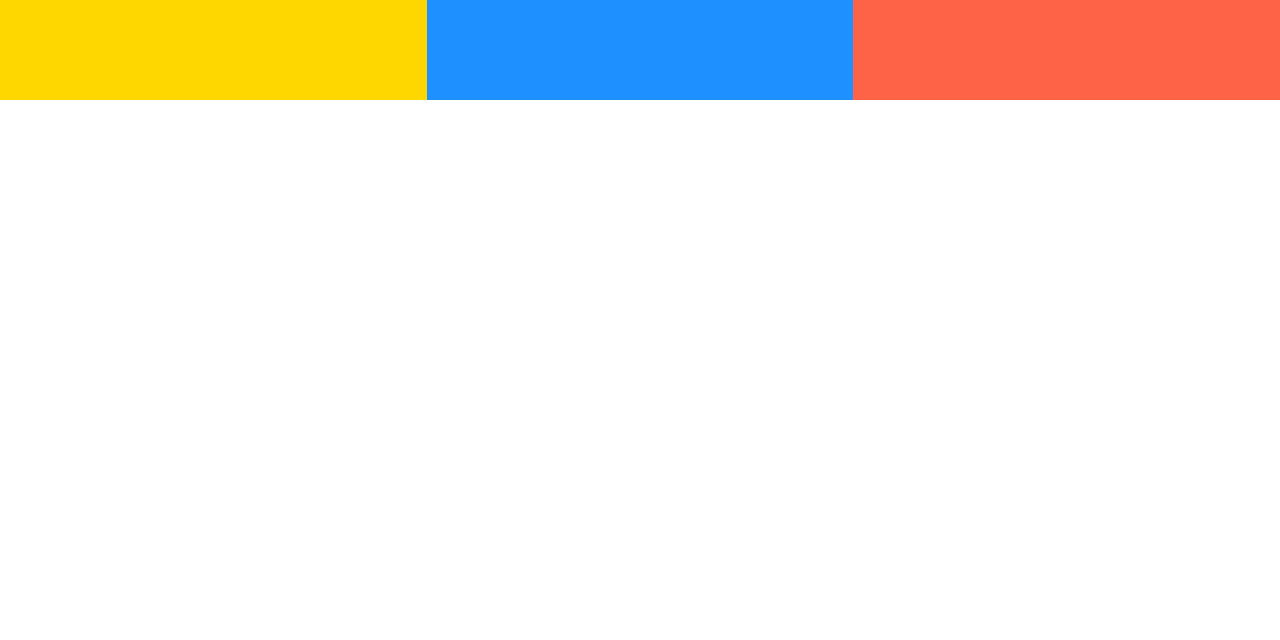
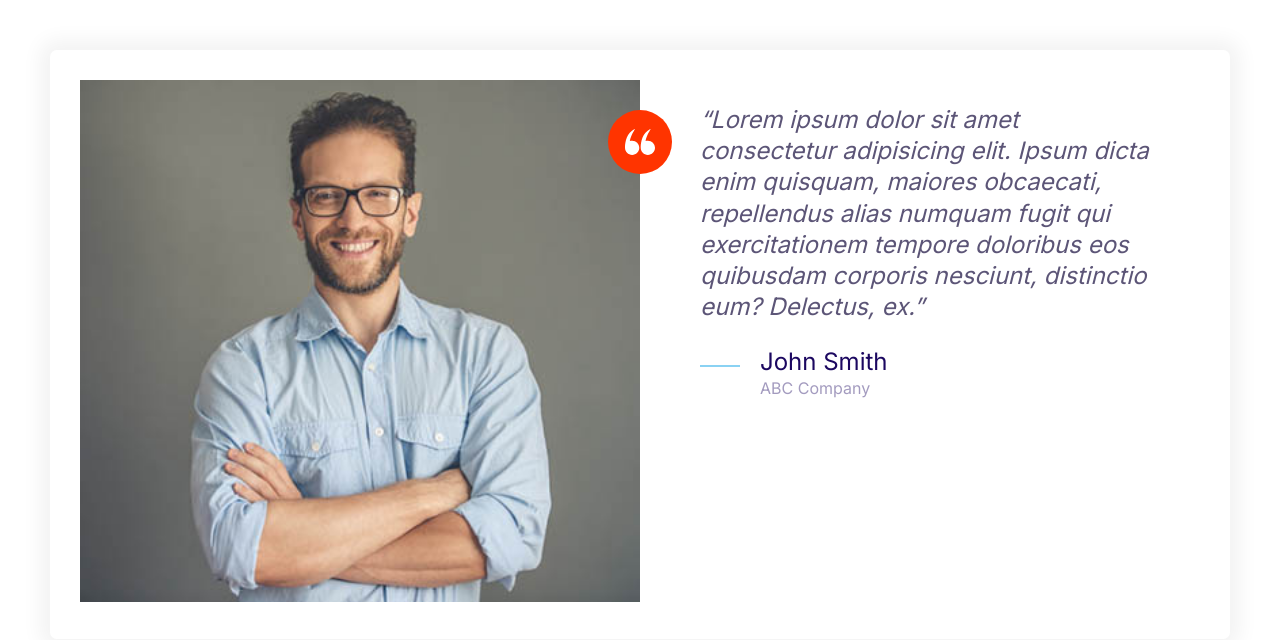
Before and after one commit to son369/moshify, a plain HTML site: page index.html in a window 1280 px wide. Drawn offline with Linux system fonts and the light colour scheme.

Commit message:
create the testimonial component

```diff
--- a/css/styles.css
+++ b/css/styles.css
@@ -164,8 +164,17 @@ a {
   height: 40px;
 }
 
+.icon--small {
+  width: 30px;
+  height: 30px;
+}
+
 .icon--primary {
   fill: var(--color-primary);
+}
+
+.icon--white {
+  fill: #fff;
 }
 
 .icon-container {
@@ -176,6 +185,10 @@ a {
   display: inline-flex;
   justify-content: center;
   align-items: center;
+}
+
+.icon-container--accent {
+  background: var(--color-accent);
 }
 
 /* Buttons */
@@ -443,3 +456,33 @@ a {
     grid-template-columns: repeat(3, 1fr);
   }
 }
+
+/* Testimonial */
+.testimonial {
+  padding: 3rem;
+}
+
+.testimonial__image {
+  position: relative;
+}
+
+.testimonial__image > img {
+  width: 100%;
+}
+
+.testimonial__image > .icon-container {
+  position: absolute;
+  top: 3rem;
+  right: -32px;
+}
+
+@media screen and (min-width: 768px) {
+  .testimonial .quote,
+  .testimonial .quote__author {
+    font-size: 2.4rem;
+  }
+
+  .testimonial .quote {
+    margin-left: 6rem;
+  }
+}
--- a/index.html
+++ b/index.html
@@ -15,11 +15,39 @@
     <link rel="stylesheet" href="css/styles.css">
 </head>
 
-<body>
-    <div class="grid grid--1x3">
-        <div style="height: 100px; background: gold;"></div>
-        <div style="height: 100px; background: dodgerblue;"></div>
-        <div style="height: 100px; background: tomato;"></div>
+<body style="padding: 5rem;">
+    <div class="card testimonial">
+        <div class="grid grid--1x2">
+            <div class="testimonial__image">
+                <img src="/images/testimonial.jpg" alt="A happy, smiling customer.">
+                <span class="icon-container icon-container--accent">
+                    <svg class="icon icon--white icon--small">
+                        <use xlink:href="images/sprite.svg#quotes"></use>
+                    </svg>
+                </span>
+            </div>
+            <blockquote class="quote">
+                <p class="quote__text">Lorem ipsum dolor sit amet consectetur adipisicing elit. Ipsum dicta enim
+                    quisquam,
+                    maiores obcaecati,
+                    repellendus alias numquam fugit qui exercitationem tempore doloribus eos quibusdam corporis
+                    nesciunt,
+                    distinctio eum? Delectus, ex.</p>
+                <footer>
+                    <div class="media">
+                        <div class="media__image">
+                            <svg class="icon icon--primary quote__line">
+                                <use xlink:href="images/sprite.svg#line"></use>
+                            </svg>
+                        </div>
+                        <div class="media__body">
+                            <h3 class="media__title quote__author">John Smith</h3>
+                            <p class="quote__organization">ABC Company</p>
+                        </div>
+                    </div>
+                </footer>
+            </blockquote>
+        </div>
     </div>
 </body>
 
```
Also changed, not shown: components/testimonial.html (added, +33 -0 lines).
